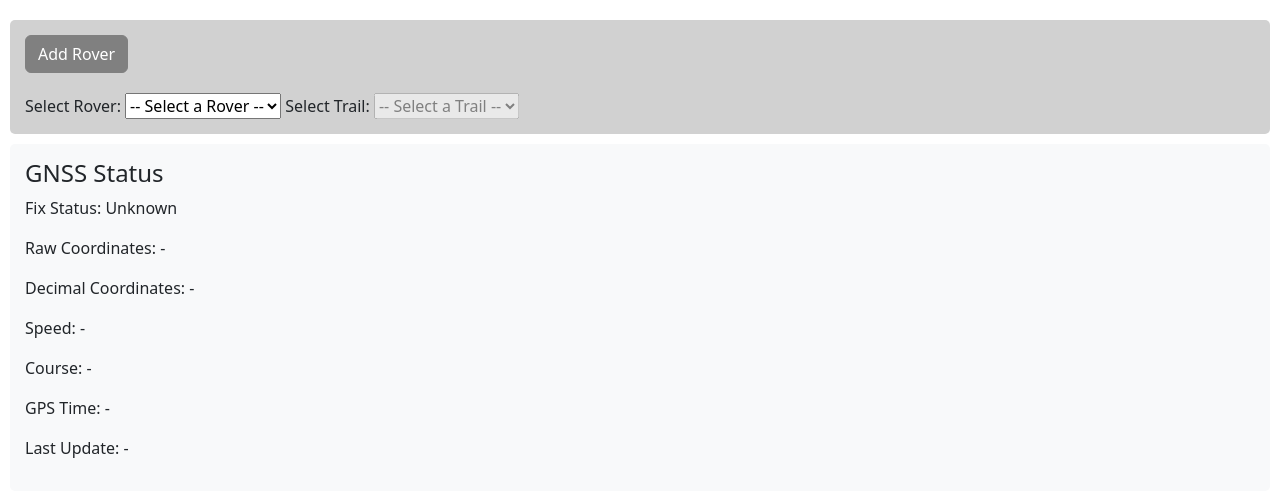
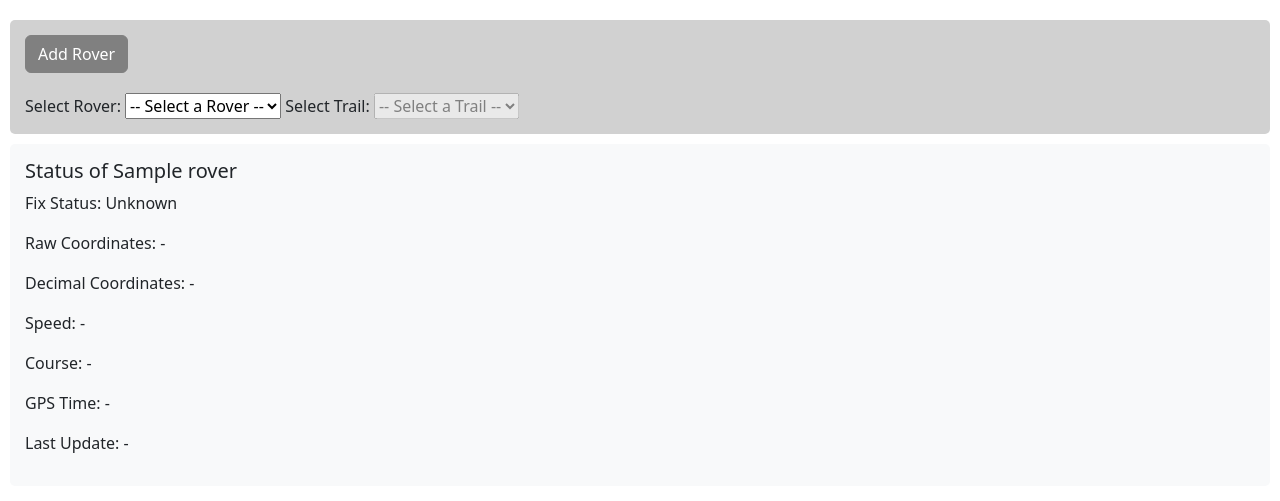
Before and after one commit to karolew/GNSS_RTK_Planner, a Python web app: template RTK_Planner/templates/index.html in a window 1280 px wide. Shown: the part 500-1001 px from the top of the page. After the commit the page ends 953 px from the top, so only its background shows below. Run offline with Jinja, Linux system fonts and the light colour scheme; the template is opened without the code that fills it: most values are stand-ins (such as "Sample title", 1, 10 or a date in 2020); some libraries are stand-ins or nearby versions.

Commit message:
Add status of all rovers in one page.

```diff
--- a/RTK_Planner/app.py
+++ b/RTK_Planner/app.py
@@ -1,5 +1,6 @@
 from flask import render_template
 import config
+from model import Rover
 
 app = config.connex_app
 app.add_api(config.basedir / "swagger.yaml")
@@ -7,7 +8,8 @@ app.add_api(config.basedir / "swagger.yaml")
 
 @app.route("/")
 def home():
-    return render_template("index.html")
+    rovers = Rover.query.all()
+    return render_template("index.html", rovers=rovers)
 
 
 if __name__ == "__main__":
--- /dev/null
+++ b/RTK_Planner/templates/__control_panel.html
@@ -0,0 +1,15 @@
+<div>
+    <button type="button" class="btn btn-primary" data-bs-toggle="modal" data-bs-target="#addRoverModal">
+        Add Rover
+    </button>
+</div>
+
+<label for="roverSelect">Select Rover:</label>
+<select id="roverSelect">
+    <option value="">-- Select a Rover --</option>
+</select>
+
+<label for="trailSelect">Select Trail:</label>
+<select id="trailSelect" disabled>
+    <option value="">-- Select a Trail --</option>
+</select>
--- /dev/null
+++ b/RTK_Planner/templates/__rover_status_panel.html
@@ -0,0 +1,8 @@
+<h5>Status of {{ rover.name }}</h5>
+<p>Fix Status: <span id="fix-status">Unknown</span></p>
+<p>Raw Coordinates: <span id="raw-coords">-</span></p>
+<p>Decimal Coordinates: <span id="dec-coords">-</span></p>
+<p>Speed: <span id="speed">-</span></p>
+<p>Course: <span id="course">-</span></p>
+<p>GPS Time: <span id="gps-time">-</span></p>
+<p>Last Update: <span id="last-update">-</span></p>
--- a/RTK_Planner/templates/index.html
+++ b/RTK_Planner/templates/index.html
@@ -18,38 +18,19 @@
 
 </head>
 <body>
-    <div id="map" class="map"></div>
+    <div id="map" class="map">
+        <!--Map and tracking points-->
+    </div>
 
     <div class="control-panel">
-
-        <div>
-            <button type="button" class="btn btn-primary" data-bs-toggle="modal" data-bs-target="#addRoverModal">
-                Add Rover
-            </button>
-        </div>
-
-        <label for="roverSelect">Select Rover:</label>
-        <select id="roverSelect">
-            <option value="">-- Select a Rover --</option>
-        </select>
-
-        <label for="trailSelect">Select Trail:</label>
-        <select id="trailSelect" disabled>
-            <option value="">-- Select a Trail --</option>
-        </select>
+        {% include "__control_panel.html" %}
     </div>
 
     <div class="status-panel">
-        <h4>GNSS Status</h4>
-        <p>Fix Status: <span id="fix-status">Unknown</span></p>
-        <p>Raw Coordinates: <span id="raw-coords">-</span></p>
-        <p>Decimal Coordinates: <span id="dec-coords">-</span></p>
-        <p>Speed: <span id="speed">-</span></p>
-        <p>Course: <span id="course">-</span></p>
-        <p>GPS Time: <span id="gps-time">-</span></p>
-        <p>Last Update: <span id="last-update">-</span></p>
+        {% for rover in rovers %}
+            {% include "__rover_status_panel.html" %}
+        {% endfor %}
     </div>
-
 
     <!--Debug information start-->
     {% if config['DEBUG'] %}
```
Also changed, not shown: RTK_Planner/static/js/index.js (line endings or trailing spaces).
